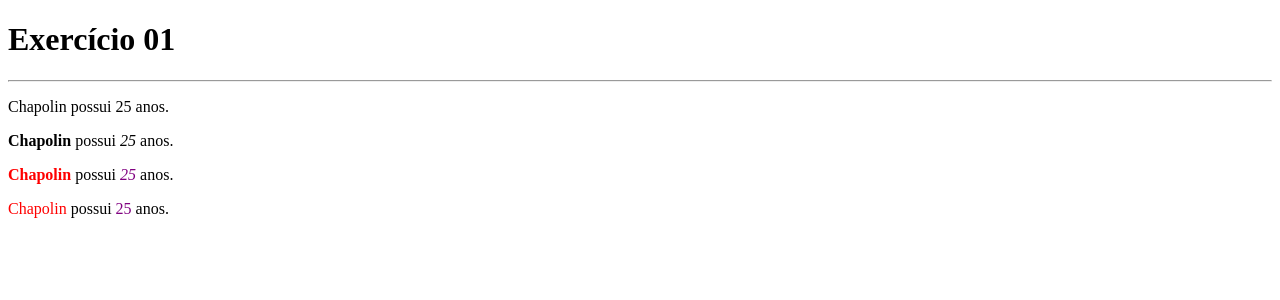
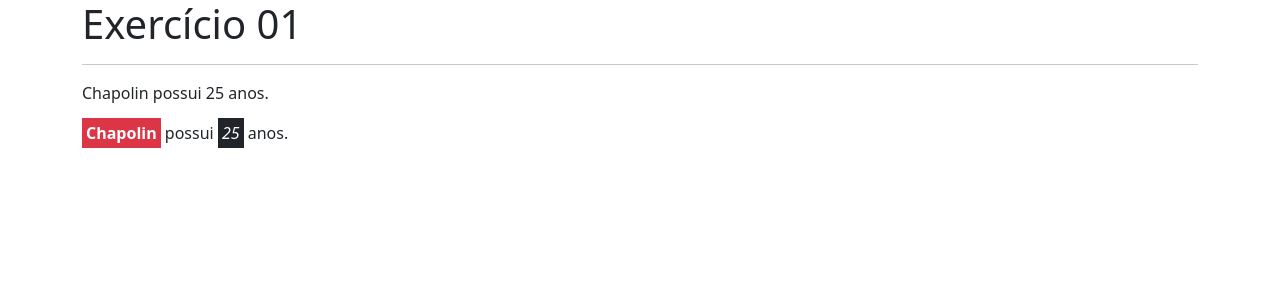
Before and after one commit to tiagoprogweb2024t1/aulas-php, a PHP site: page /exercicio01.php in a window 1280 px wide. Shown: the top 300 px of the page. Run offline with PHP 8.4, Linux system fonts and the light colour scheme.

Commit message:
Correção com Bootstrap

```diff
--- a/exercicio01.php
+++ b/exercicio01.php
@@ -4,12 +4,10 @@
     <meta charset="UTF-8">
     <meta name="viewport" content="width=device-width, initial-scale=1.0">
     <title>Exercício 01</title>
-    <style>
-        .um { color: red; }
-        .dois { color: purple; }
-    </style>
+    <link href="https://cdn.jsdelivr.net/npm/bootstrap@5.3.3/dist/css/bootstrap.min.css" rel="stylesheet">
 </head>
 <body>
+<div class="container">
     <h1>Exercício 01</h1>
     <hr>
 
@@ -18,17 +16,17 @@ const NOME = "Chapolin";
 $idade = 25;
 echo "<p>".NOME." possui $idade anos.</p>";
 ?>
-<p> <b><?=NOME?></b>  possui <i><?=$idade?></i> anos.</p>
-
 <p>
-    <b class="um"><?=NOME?></b>  possui
-    <i class="dois"><?=$idade?></i> anos.
+    <b class="p-1 text-bg-danger"><?=NOME?></b>  possui
+    <i class="p-1 text-bg-dark"><?=$idade?></i> anos.
 </p>
 
-<p>
-    <span class="um"><?=NOME?></span>  possui
-    <span class="dois"><?=$idade?></span> anos.
-</p>
+
+</div>
+
+
+
+
 
 
 
```
